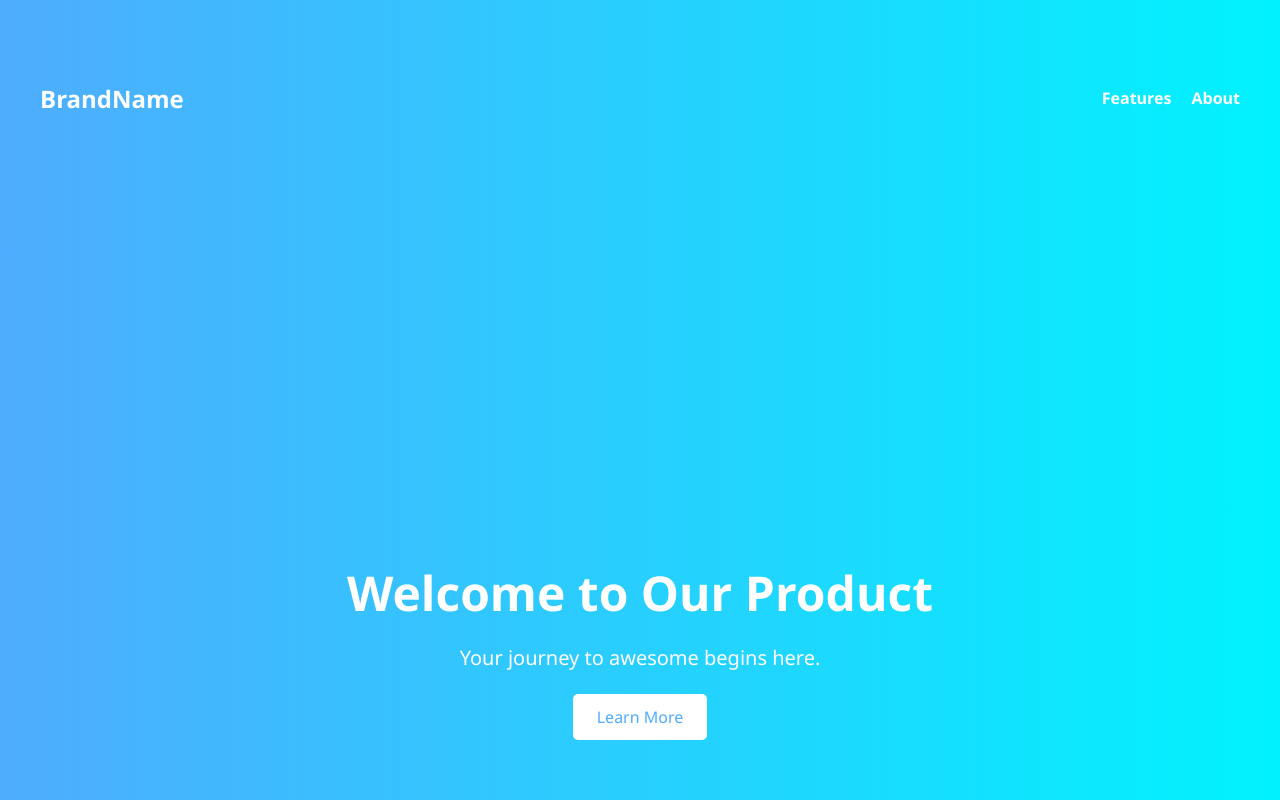
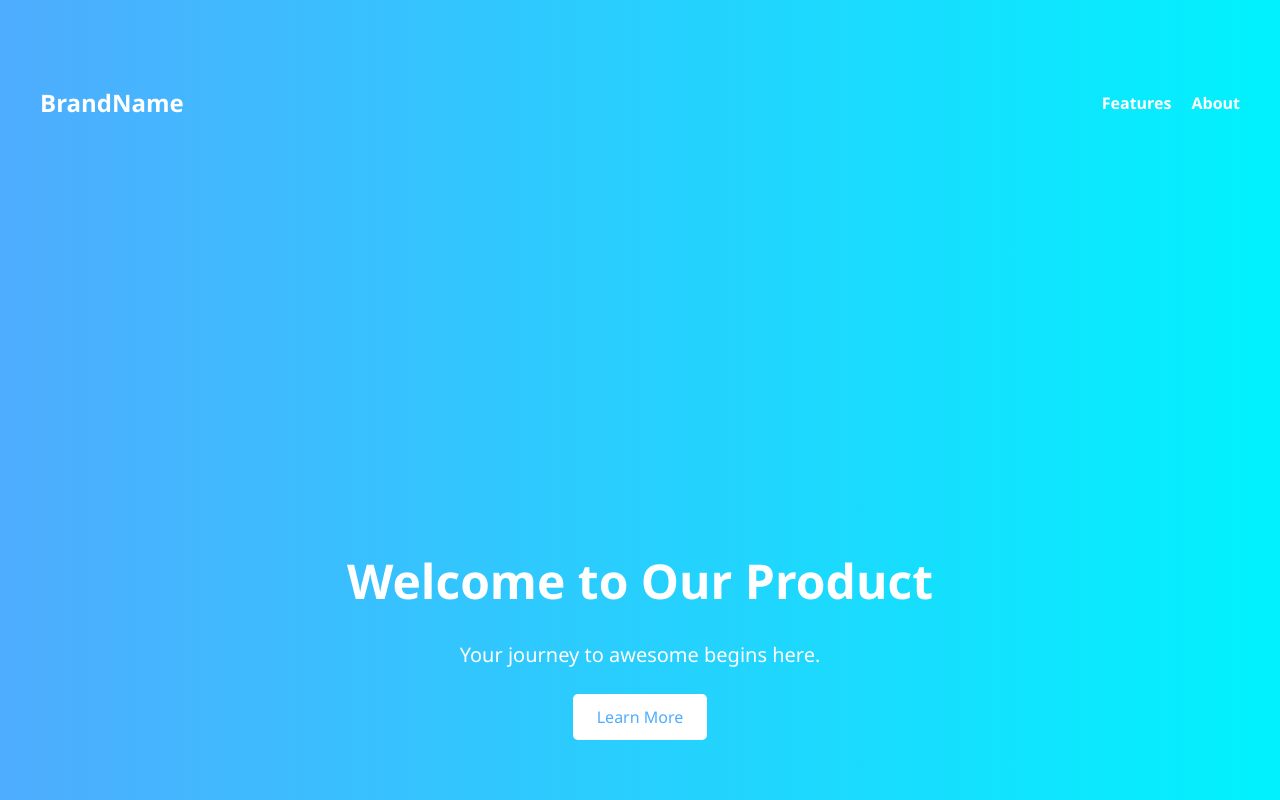
Before and after one commit to tanishaa05/landing_page, a plain HTML site: page index.html in a window 1280 px wide. Shown: the top 800 px of the page. Drawn offline with Linux system fonts and the light colour scheme.

Commit message:
Update style.css

```diff
--- a/style.css
+++ b/style.css
@@ -8,7 +8,7 @@
 
 body {
   color: #333;
-  line-height: 1.6;
+  line-height: 1.9;
 }
 
 /* Hero Section */
```
